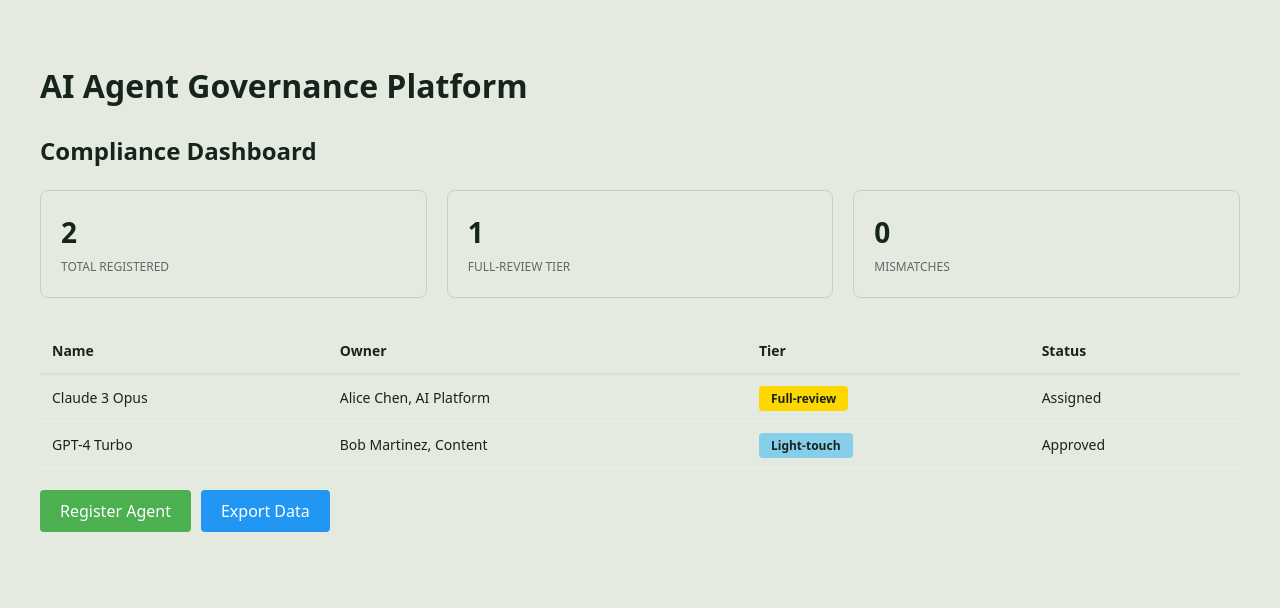
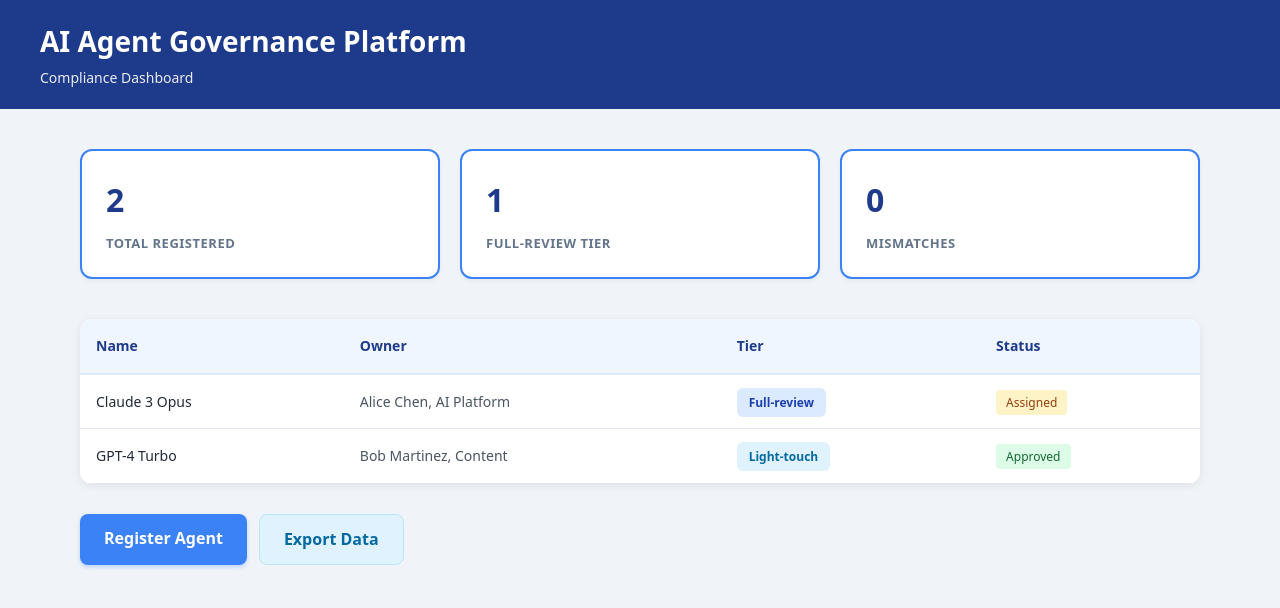
Before and after one commit to ddzoomcall-pixel/agent-review-framework, a Next.js app: page /dashboard in a window 1280 px wide. Shown: the top 608 px of the page. Built offline with nearby package versions, Linux system fonts and the light colour scheme.

Commit message:
design: update to white and blue color scheme

```diff
--- a/app/dashboard/page.tsx
+++ b/app/dashboard/page.tsx
@@ -5,64 +5,99 @@
   ];
 
   return (
-    <div style={{ padding: '40px', fontFamily: 'system-ui, sans-serif' }}>
-      <h1>AI Agent Governance Platform</h1>
-      <h2>Compliance Dashboard</h2>
+    <div style={{ minHeight: '100vh', backgroundColor: '#f0f4f8', fontFamily: 'system-ui, sans-serif' }}>
+      <div style={{ backgroundColor: '#1e3a8a', color: 'white', padding: '20px 40px' }}>
+        <h1 style={{ margin: '0 0 4px', fontSize: '28px' }}>AI Agent Governance Platform</h1>
+        <p style={{ margin: 0, fontSize: '14px', opacity: 0.9 }}>Compliance Dashboard</p>
+      </div>
 
-      <div style={{ marginBottom: '30px', display: 'grid', gridTemplateColumns: 'repeat(3, 1fr)', gap: '20px' }}>
-        <div style={{ border: '1px solid #ccc', padding: '20px', borderRadius: '8px' }}>
-          <div style={{ fontSize: '28px', fontWeight: 'bold' }}>{agents.length}</div>
-          <div style={{ fontSize: '12px', color: '#666', marginTop: '4px' }}>TOTAL REGISTERED</div>
+      <div style={{ padding: '40px', maxWidth: '1200px', margin: '0 auto' }}>
+        <div style={{ marginBottom: '40px', display: 'grid', gridTemplateColumns: 'repeat(3, 1fr)', gap: '20px' }}>
+          <div style={{ backgroundColor: 'white', border: '2px solid #3b82f6', padding: '24px', borderRadius: '12px', boxShadow: '0 2px 4px rgba(0,0,0,0.05)' }}>
+            <div style={{ fontSize: '32px', fontWeight: 'bold', color: '#1e3a8a' }}>{agents.length}</div>
+            <div style={{ fontSize: '13px', color: '#64748b', marginTop: '8px', fontWeight: '600', letterSpacing: '0.5px' }}>TOTAL REGISTERED</div>
           </div>
-        <div style={{ border: '1px solid #ccc', padding: '20px', borderRadius: '8px' }}>
-          <div style={{ fontSize: '28px', fontWeight: 'bold' }}>1</div>
-          <div style={{ fontSize: '12px', color: '#666', marginTop: '4px' }}>FULL-REVIEW TIER</div>
+          <div style={{ backgroundColor: 'white', border: '2px solid #3b82f6', padding: '24px', borderRadius: '12px', boxShadow: '0 2px 4px rgba(0,0,0,0.05)' }}>
+            <div style={{ fontSize: '32px', fontWeight: 'bold', color: '#1e3a8a' }}>1</div>
+            <div style={{ fontSize: '13px', color: '#64748b', marginTop: '8px', fontWeight: '600', letterSpacing: '0.5px' }}>FULL-REVIEW TIER</div>
           </div>
-        <div style={{ border: '1px solid #ccc', padding: '20px', borderRadius: '8px' }}>
-          <div style={{ fontSize: '28px', fontWeight: 'bold' }}>0</div>
-          <div style={{ fontSize: '12px', color: '#666', marginTop: '4px' }}>MISMATCHES</div>
+          <div style={{ backgroundColor: 'white', border: '2px solid #3b82f6', padding: '24px', borderRadius: '12px', boxShadow: '0 2px 4px rgba(0,0,0,0.05)' }}>
+            <div style={{ fontSize: '32px', fontWeight: 'bold', color: '#1e3a8a' }}>0</div>
+            <div style={{ fontSize: '13px', color: '#64748b', marginTop: '8px', fontWeight: '600', letterSpacing: '0.5px' }}>MISMATCHES</div>
           </div>
         </div>
 
+        <div style={{ backgroundColor: 'white', borderRadius: '12px', boxShadow: '0 2px 8px rgba(0,0,0,0.08)', overflow: 'hidden' }}>
           <table style={{ width: '100%', borderCollapse: 'collapse', fontSize: '14px' }}>
             <thead>
-          <tr style={{ borderBottom: '2px solid #ddd' }}>
-            <th style={{ textAlign: 'left', padding: '12px', fontWeight: 'bold' }}>Name</th>
-            <th style={{ textAlign: 'left', padding: '12px', fontWeight: 'bold' }}>Owner</th>
-            <th style={{ textAlign: 'left', padding: '12px', fontWeight: 'bold' }}>Tier</th>
-            <th style={{ textAlign: 'left', padding: '12px', fontWeight: 'bold' }}>Status</th>
+              <tr style={{ backgroundColor: '#eff6ff', borderBottom: '2px solid #dbeafe' }}>
+                <th style={{ textAlign: 'left', padding: '16px', fontWeight: '600', color: '#1e3a8a' }}>Name</th>
+                <th style={{ textAlign: 'left', padding: '16px', fontWeight: '600', color: '#1e3a8a' }}>Owner</th>
+                <th style={{ textAlign: 'left', padding: '16px', fontWeight: '600', color: '#1e3a8a' }}>Tier</th>
+                <th style={{ textAlign: 'left', padding: '16px', fontWeight: '600', color: '#1e3a8a' }}>Status</th>
               </tr>
             </thead>
             <tbody>
               {agents.map((agent) => (
-            <tr key={agent.id} style={{ borderBottom: '1px solid #eee' }}>
-              <td style={{ padding: '12px' }}>{agent.name}</td>
-              <td style={{ padding: '12px' }}>{agent.owner}, {agent.team}</td>
-              <td style={{ padding: '12px' }}>
+                <tr key={agent.id} style={{ borderBottom: '1px solid #e2e8f0', transition: 'background-color 0.2s' }}>
+                  <td style={{ padding: '16px', color: '#1f2937', fontWeight: '500' }}>{agent.name}</td>
+                  <td style={{ padding: '16px', color: '#4b5563' }}>{agent.owner}, {agent.team}</td>
+                  <td style={{ padding: '16px' }}>
                     <span style={{
-                  padding: '4px 12px',
-                  borderRadius: '4px',
-                  backgroundColor: agent.tier === 'Full-review' ? '#ffd700' : '#87ceeb',
+                      padding: '6px 12px',
+                      borderRadius: '6px',
+                      backgroundColor: agent.tier === 'Full-review' ? '#dbeafe' : '#e0f2fe',
+                      color: agent.tier === 'Full-review' ? '#1e40af' : '#0369a1',
                       fontSize: '12px',
-                  fontWeight: 'bold'
+                      fontWeight: '600'
                     }}>
                       {agent.tier}
                     </span>
                   </td>
-              <td style={{ padding: '12px' }}>{agent.status}</td>
+                  <td style={{ padding: '16px', color: '#4b5563' }}>
+                    <span style={{
+                      padding: '4px 10px',
+                      borderRadius: '4px',
+                      backgroundColor: agent.status === 'Approved' ? '#dcfce7' : '#fef3c7',
+                      color: agent.status === 'Approved' ? '#166534' : '#92400e',
+                      fontSize: '12px'
+                    }}>
+                      {agent.status}
+                    </span>
+                  </td>
                 </tr>
               ))}
             </tbody>
           </table>
+        </div>
 
-      <div style={{ marginTop: '30px' }}>
-        <a href="/register" style={{ padding: '10px 20px', backgroundColor: '#4CAF50', color: 'white', textDecoration: 'none', borderRadius: '4px', marginRight: '10px' }}>
+        <div style={{ marginTop: '30px', display: 'flex', gap: '12px' }}>
+          <a href="/register" style={{
+            padding: '12px 24px',
+            backgroundColor: '#3b82f6',
+            color: 'white',
+            textDecoration: 'none',
+            borderRadius: '8px',
+            fontWeight: '600',
+            border: 'none',
+            cursor: 'pointer',
+            boxShadow: '0 2px 4px rgba(59,130,246,0.3)'
+          }}>
             Register Agent
           </a>
-        <a href="/export" style={{ padding: '10px 20px', backgroundColor: '#2196F3', color: 'white', textDecoration: 'none', borderRadius: '4px' }}>
+          <a href="/export" style={{
+            padding: '12px 24px',
+            backgroundColor: '#e0f2fe',
+            color: '#0369a1',
+            textDecoration: 'none',
+            borderRadius: '8px',
+            fontWeight: '600',
+            border: '1px solid #bae6fd'
+          }}>
             Export Data
           </a>
         </div>
       </div>
+    </div>
   );
 }
```
Also changed, not shown: app/login/page.tsx (+22 -1 lines). Lines whose indentation alone changed are shown as unchanged.
